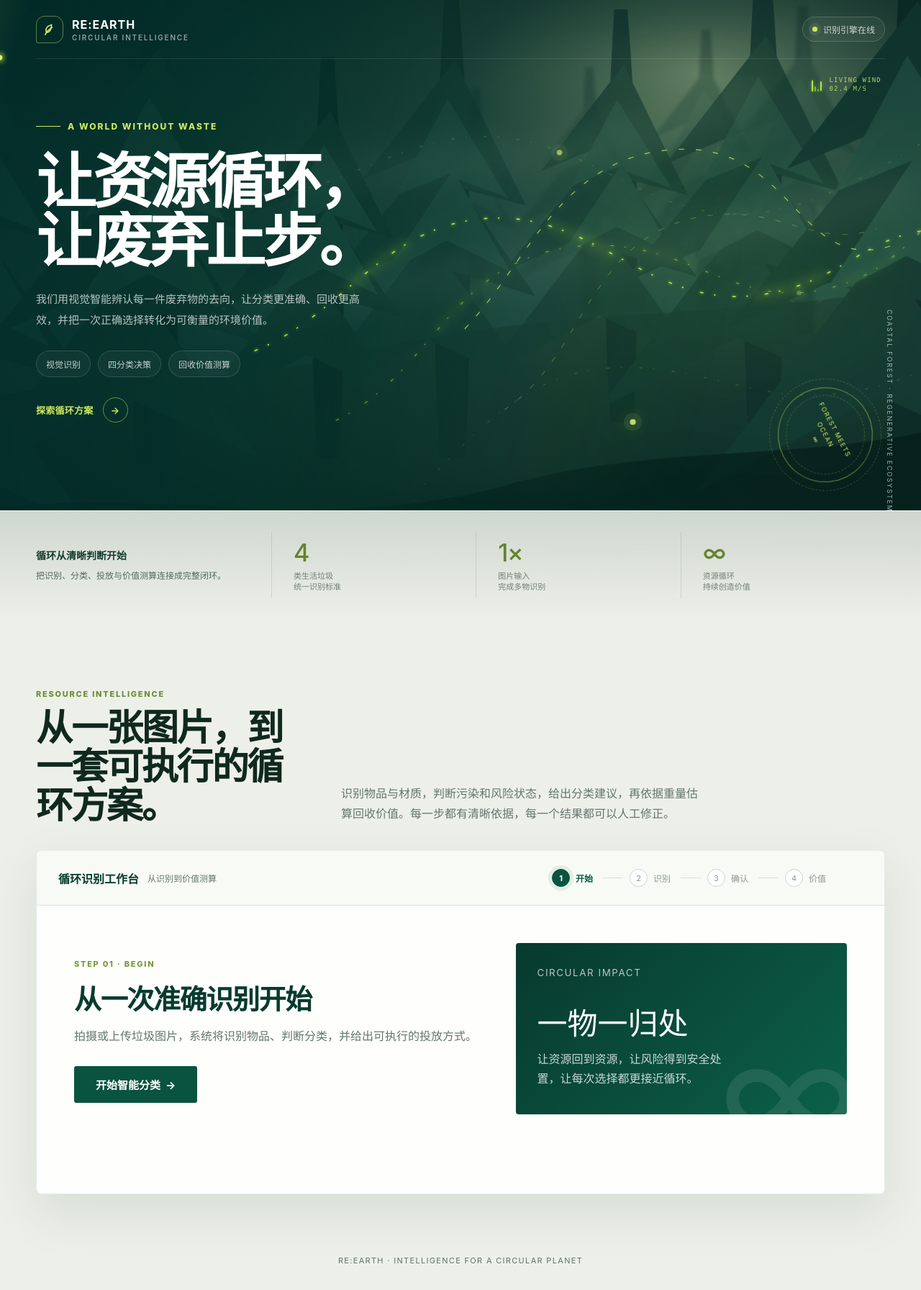
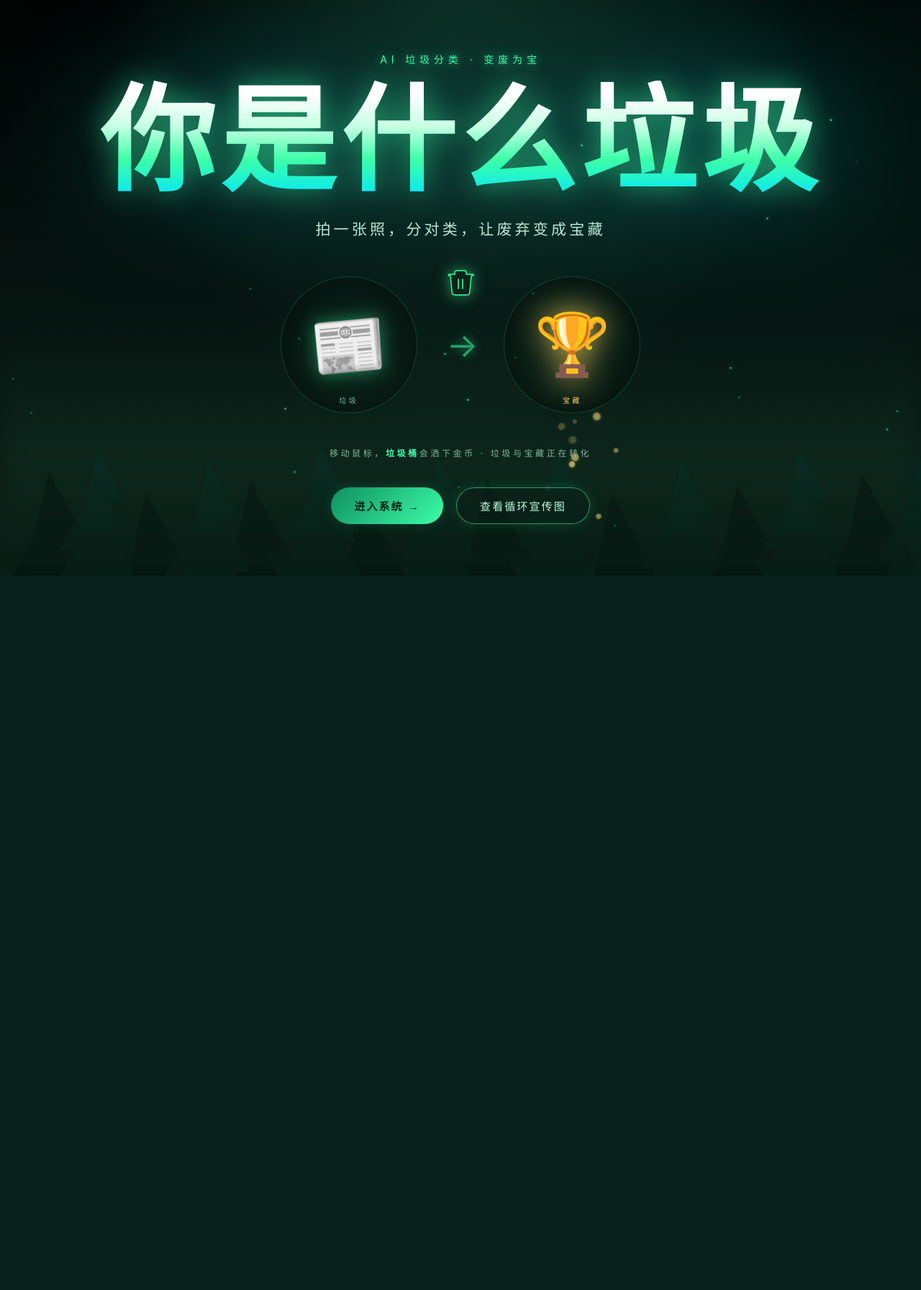
Before and after one commit to YureWright/GarbageLazy, a Flask app: page / in a window 1280 px wide. Shown: the whole page at 72% size. After the commit the page ends 800 px from the top, so only its background shows below. Run offline with Flask 3, Linux system fonts and the light colour scheme.

```diff
--- a/app.py
+++ b/app.py
@@ -26,7 +26,20 @@ except Exception as e:
 
 @app.route("/")
 def index():
+    """宣传海报页，作为系统入口"""
+    return render_template("promo.html")
+
+
+@app.route("/app")
+def app_index():
+    """主应用"""
     return render_template("index.html")
+
+
+@app.route("/promo")
+def promo():
+    """宣传落地页（直达）"""
+    return render_template("promo.html")
 
 
 @app.route("/api/classify", methods=["POST"])
--- a/config.py
+++ b/config.py
@@ -1,2 +1,2 @@
-API_KEY = "sk-"
+API_KEY = "sk-91e323fc87104d47a2b9dbb169691a70"
 MODEL = "qwen-vl-max"
--- a/templates/index.html
+++ b/templates/index.html
@@ -325,7 +325,7 @@
       <span class="brand-mark" aria-hidden="true"><svg viewBox="0 0 24 24" fill="none"><path d="M7.3 16.8c-2.6-4.2-.7-9 6.9-11.1-.1 6.8-2.5 10.5-6.9 11.1Z" stroke="currentColor" stroke-width="1.7"/><path d="M5 20c2.5-5.2 6-8.3 10.2-10.5" stroke="currentColor" stroke-width="1.7" stroke-linecap="round"/></svg></span>
       <span>RE:EARTH<small>CIRCULAR INTELLIGENCE</small></span>
     </div>
-    <div class="nav-right"><span class="system-status"><i class="status-dot"></i>识别引擎在线</span></div>
+    <div class="nav-right"><span class="system-status"><i class="status-dot"></i>识别引擎在线</span><a class="admin-link" href="/">返回宣传页</a></div>
   </nav>
   <div class="forest-layer" aria-hidden="true"><div class="forest-image"></div></div>
   <div class="forest-mist" aria-hidden="true"></div>
--- /dev/null
+++ b/templates/promo.html
@@ -0,0 +1,306 @@
+<!DOCTYPE html>
+<html lang="zh-CN">
+<head>
+<meta charset="UTF-8">
+<meta name="viewport" content="width=device-width, initial-scale=1">
+<title>你是什么垃圾 · 变废为宝</title>
+<style>
+  * { margin: 0; padding: 0; box-sizing: border-box; cursor: none; }
+  html, body { height: 100%; }
+  body {
+    font-family: "Inter", "PingFang SC", "Microsoft YaHei", sans-serif;
+    background: #040b09; color: #eafff5; overflow: hidden;
+    user-select: none;
+  }
+
+  /* ===== 黑森林背景 ===== */
+  .sky {
+    position: fixed; inset: 0; z-index: 0; pointer-events: none;
+    background:
+      radial-gradient(ellipse at 50% -10%, rgba(26, 92, 70, .5), transparent 55%),
+      radial-gradient(ellipse at 85% 20%, rgba(0, 200, 170, .08), transparent 40%),
+      linear-gradient(#010403 0%, #061410 55%, #0b2017 100%);
+  }
+  .trees { position: fixed; inset: auto 0 0 0; z-index: 1; height: 58vh; pointer-events: none; }
+  .mist {
+    position: fixed; inset: auto 0 0 0; z-index: 2; height: 46vh; pointer-events: none;
+    background: linear-gradient(transparent, rgba(90, 255, 190, .05) 55%, rgba(8, 26, 20, .92));
+    filter: blur(14px);
+  }
+  .firefly-wrap { position: fixed; inset: 0; z-index: 1; pointer-events: none; overflow: hidden; }
+  .firefly {
+    position: absolute; width: 3px; height: 3px; border-radius: 50%;
+    background: #7dffcf; box-shadow: 0 0 8px #3dffa8, 0 0 18px rgba(61, 255, 168, .6);
+    opacity: 0; animation: firefly var(--t) linear infinite;
+  }
+  @keyframes firefly {
+    0% { opacity: 0; transform: translate(0, 0) scale(.6); }
+    10% { opacity: .9; }
+    50% { opacity: .5; transform: translate(var(--dx), var(--dy)) scale(1); }
+    90% { opacity: .8; }
+    100% { opacity: 0; transform: translate(calc(var(--dx) * 1.6), calc(var(--dy) * 1.6)) scale(.4); }
+  }
+
+  canvas#fx { position: fixed; inset: 0; z-index: 3; pointer-events: none; }
+
+  /* ===== 中央内容 ===== */
+  .content {
+    position: relative; z-index: 4; height: 100vh;
+    display: flex; flex-direction: column; align-items: center; justify-content: center;
+    text-align: center; padding: 0 5vw;
+  }
+  .eyebrow {
+    letter-spacing: .42em; font-size: clamp(11px, 1.3vw, 14px); color: #3dffa8;
+    text-transform: uppercase; margin-bottom: 20px;
+    text-shadow: 0 0 14px rgba(61, 255, 168, .7);
+  }
+  h1 {
+    font-size: clamp(56px, 12.5vw, 176px); font-weight: 900; line-height: 1.04;
+    letter-spacing: .045em;
+    background: linear-gradient(180deg, #ffffff 12%, #c8ffe4 38%, #3dffa8 66%, #00e5ff);
+    -webkit-background-clip: text; background-clip: text; color: transparent;
+    filter: drop-shadow(0 0 16px rgba(61, 255, 168, .5)) drop-shadow(0 0 70px rgba(0, 229, 255, .28));
+    animation: h1breathe 5.5s ease-in-out infinite;
+  }
+  @keyframes h1breathe {
+    50% { filter: drop-shadow(0 0 30px rgba(61, 255, 168, .75)) drop-shadow(0 0 110px rgba(0, 229, 255, .42)); }
+  }
+  .sub { margin-top: 24px; font-size: clamp(14px, 1.9vw, 21px); color: #bfe8d6; letter-spacing: .2em; }
+
+  /* ===== 垃圾变宝藏 ===== */
+  .transform {
+    margin-top: 52px; display: flex; align-items: center; gap: clamp(18px, 3vw, 40px);
+  }
+  .slot {
+    width: clamp(118px, 17vw, 190px); height: clamp(118px, 17vw, 190px);
+    border-radius: 50%; display: grid; place-items: center; font-size: clamp(50px, 7vw, 84px);
+    border: 1px solid rgba(61, 255, 168, .16); background: rgba(10, 34, 25, .35);
+    position: relative; overflow: hidden; box-shadow: inset 0 0 40px rgba(0, 0, 0, .5);
+  }
+  .slot .icon { transition: transform .3s, filter .3s; }
+  .slot.garbage .icon { animation: wobble 1.7s ease-in-out infinite; filter: drop-shadow(0 0 12px rgba(61, 255, 168, .5)); }
+  .slot.treasure .icon { animation: floaty 1.6s ease-in-out infinite; filter: drop-shadow(0 0 22px rgba(255, 215, 94, .85)); }
+  @keyframes wobble { 0%, 100% { transform: rotate(-7deg); } 50% { transform: rotate(7deg); } }
+  @keyframes floaty { 50% { transform: translateY(-12px) scale(1.07); } }
+  .slot .label {
+    position: absolute; bottom: 10px; left: 0; right: 0; text-align: center;
+    font-size: 10px; letter-spacing: .34em; color: #7fb8a0; text-transform: uppercase;
+  }
+  .slot.treasure .label { color: #ffd75e; }
+  .flash {
+    position: absolute; inset: -30%; border-radius: 50%; pointer-events: none; opacity: 0;
+    background: radial-gradient(circle, rgba(255,255,255,.95), rgba(255,215,94,.55) 40%, transparent 72%);
+  }
+  .flash.on { animation: flashAnim .55s ease-out; }
+  @keyframes flashAnim { 0% { opacity: 0; } 28% { opacity: .95; } 100% { opacity: 0; } }
+  .t-arrow { font-size: clamp(26px, 4vw, 46px); color: #3dffa8; opacity: .9; animation: arrowPulse 1.15s ease-in-out infinite; text-shadow: 0 0 14px rgba(61,255,168,.8); }
+  @keyframes arrowPulse { 50% { opacity: .3; transform: translateX(5px); } }
+
+  .hint { margin-top: 46px; font-size: 12px; letter-spacing: .3em; color: #7fb8a0; }
+  .hint b { color: #3dffa8; font-weight: 600; }
+
+  /* ===== 入口按钮 ===== */
+  .cta { margin-top: 40px; display: flex; gap: 18px; flex-wrap: wrap; justify-content: center; }
+  .cta .btn {
+    padding: 14px 32px; border-radius: 999px; font-size: 15px; letter-spacing: .14em;
+    text-decoration: none; cursor: pointer; transition: .25s; border: 1px solid rgba(61,255,168,.55);
+    color: #b9ffe2; background: rgba(10, 34, 25, .4); box-shadow: 0 0 18px rgba(61,255,168,.15);
+  }
+  .cta .btn:hover { background: rgba(61,255,168,.16); box-shadow: 0 0 30px rgba(61,255,168,.55); transform: translateY(-2px); }
+  .cta .btn.primary { background: linear-gradient(135deg, #0f8f60, #3dffa8); color: #03271a; border: none; font-weight: 700; }
+  .cta .btn.primary:hover { box-shadow: 0 0 36px rgba(61,255,168,.75); }
+
+  /* ===== 图片弹窗 ===== */
+  .modal { position: fixed; inset: 0; z-index: 7; display: none; place-items: center; background: rgba(0,0,0,.84); backdrop-filter: blur(6px); }
+  .modal.open { display: grid; }
+  .modal img { max-width: 92vw; max-height: 88vh; border-radius: 12px; box-shadow: 0 0 60px rgba(61,255,168,.28); }
+  .modal .close { position: absolute; top: 16px; right: 24px; font-size: 36px; color: #3dffa8; cursor: pointer; line-height: 1; }
+
+  /* ===== 垃圾桶光标 ===== */
+  #trash {
+    position: fixed; left: 0; top: 0; z-index: 6; pointer-events: none;
+    width: 44px; height: 44px; will-change: transform;
+    display: grid; place-items: center; filter: drop-shadow(0 0 10px rgba(61, 255, 168, .55));
+  }
+  #trash svg { width: 100%; height: 100%; }
+</style>
+</head>
+<body>
+  <div class="sky"></div>
+  <svg class="trees" viewBox="0 0 1440 480" preserveAspectRatio="xMidYMax slice" aria-hidden="true">
+    <defs>
+      <g id="pine">
+        <path d="M0 0l24 44h-14l22 40h-13l20 34h-17l14 24-36 26-36-26 14-24h-17l20-34h-13l22-40z"/>
+      </g>
+    </defs>
+    <g fill="#03120d" opacity=".92">
+      <use href="#pine" transform="translate(70 330) scale(2.1)"/>
+      <use href="#pine" transform="translate(210 360) scale(2.6)"/>
+      <use href="#pine" transform="translate(360 345) scale(2.3)"/>
+      <use href="#pine" transform="translate(520 365) scale(2.8)"/>
+      <use href="#pine" transform="translate(700 340) scale(2.4)"/>
+      <use href="#pine" transform="translate(880 362) scale(2.7)"/>
+      <use href="#pine" transform="translate(1060 350) scale(2.4)"/>
+      <use href="#pine" transform="translate(1240 335) scale(2.2)"/>
+      <use href="#pine" transform="translate(1370 360) scale(2.6)"/>
+    </g>
+    <g fill="#06231a" opacity=".9">
+      <use href="#pine" transform="translate(140 300) scale(1.7)"/>
+      <use href="#pine" transform="translate(300 315) scale(1.9)"/>
+      <use href="#pine" transform="translate(460 295) scale(1.6)"/>
+      <use href="#pine" transform="translate(630 310) scale(1.8)"/>
+      <use href="#pine" transform="translate(800 300) scale(1.65)"/>
+      <use href="#pine" transform="translate(980 312) scale(1.85)"/>
+      <use href="#pine" transform="translate(1150 298) scale(1.7)"/>
+      <use href="#pine" transform="translate(1320 308) scale(1.8)"/>
+    </g>
+  </svg>
+  <div class="firefly-wrap" id="fireflies"></div>
+  <div class="mist"></div>
+  <canvas id="fx"></canvas>
+
+  <div class="content">
+    <div class="eyebrow">AI 垃圾分类 · 变废为宝</div>
+    <h1>你是什么垃圾</h1>
+    <div class="sub">拍一张照，分对类，让废弃变成宝藏</div>
+    <div class="transform">
+      <div class="slot garbage" id="slotG">
+        <span class="flash" id="flashG"></span>
+        <span class="icon" id="iconG">🥤</span>
+        <span class="label">垃圾</span>
+      </div>
+      <div class="t-arrow">→</div>
+      <div class="slot treasure" id="slotT">
+        <span class="flash" id="flashT"></span>
+        <span class="icon" id="iconT">💰</span>
+        <span class="label">宝藏</span>
+      </div>
+    </div>
+    <div class="hint">移动鼠标，<b>垃圾桶</b>会洒下金币 · 垃圾与宝藏正在转化</div>
+    <div class="cta">
+      <button class="btn primary" onclick="location.href='/app'">进入系统 →</button>
+      <button class="btn" onclick="showPic()">查看循环宣传图</button>
+    </div>
+  </div>
+
+  <!-- 循环宣传图弹窗 -->
+  <div class="modal" id="picModal" onclick="hidePic()">
+    <span class="close">×</span>
+    <img src="/static/images/循环宣传图.png" alt="循环宣传图">
+  </div>
+
+  <div id="trash" aria-hidden="true">
+    <svg viewBox="0 0 44 44" fill="none">
+      <path d="M14 11V9a3 3 0 0 1 3-3h10a3 3 0 0 1 3 3v2h9a1 1 0 0 1 0 2h-2l-2.2 23a4 4 0 0 1-4 3.7H14.2a4 4 0 0 1-4-3.7L8 13H6a1 1 0 0 1 0-2h9z" fill="#0a241c" stroke="#3dffa8" stroke-width="1.4"/>
+      <path d="M19 18v13M25 18v13" stroke="#3dffa8" stroke-width="1.6" stroke-linecap="round"/>
+    </svg>
+  </div>
+
+<script>
+(() => {
+  const TRASH_ITEMS = ["🥤", "🍾", "🥫", "📦", "🗑️", "🛍️", "🧴", "📰"];
+  const TREASURES  = ["💰", "💎", "🪙", "✨", "🏆", "🪙", "💎", "💰"];
+
+  /* ===== 宣传图弹窗 ===== */
+  window.showPic = () => document.getElementById("picModal").classList.add("open");
+  window.hidePic = () => document.getElementById("picModal").classList.remove("open");
+
+  /* ===== 萤火虫 ===== */
+  const fw = document.getElementById("fireflies");
+  for (let i = 0; i < 26; i++) {
+    const f = document.createElement("i");
+    f.className = "firefly";
+    f.style.left = Math.random() * 100 + "%";
+    f.style.top  = 15 + Math.random() * 75 + "%";
+    f.style.setProperty("--dx", (Math.random() * 160 - 80).toFixed(0) + "px");
+    f.style.setProperty("--dy", (Math.random() * 120 - 60).toFixed(0) + "px");
+    f.style.setProperty("--t", (6 + Math.random() * 9).toFixed(1) + "s");
+    f.style.animationDelay = (-Math.random() * 12).toFixed(1) + "s";
+    fw.appendChild(f);
+  }
+
+  /* ===== 画布：金币洒落 ===== */
+  const canvas = document.getElementById("fx");
+  const ctx = canvas.getContext("2d");
+  let W, H;
+  function resize() { W = canvas.width = innerWidth; H = canvas.height = innerHeight; }
+  resize(); addEventListener("resize", resize);
+
+  const coins = [];
+  function spawnCoin(x, y) {
+    if (coins.length > 260) return;
+    coins.push({
+      x: x + (Math.random() * 26 - 13), y: y + 6,
+      vx: (Math.random() * 1.6 - .8), vy: 1.2 + Math.random() * 2.2,
+      r: 3 + Math.random() * 4, rot: Math.random() * Math.PI * 2, vr: (Math.random() - .5) * .3,
+      life: 1, fade: .006 + Math.random() * .012
+    });
+  }
+
+  /* ===== 垃圾桶光标跟随 ===== */
+  const trash = document.getElementById("trash");
+  let mx = innerWidth / 2, my = innerHeight / 2, cx = mx, cy = my;
+  addEventListener("mousemove", e => {
+    mx = e.clientX; my = e.clientY;
+    if (Math.random() < .85) spawnCoin(mx, my);
+  });
+  function follow() {
+    cx += (mx - cx) * .28; cy += (my - cy) * .28;
+    trash.style.transform = `translate(${cx - 22}px, ${cy - 30}px)`;
+    requestAnimationFrame(follow);
+  }
+  follow();
+
+  function frame() {
+    ctx.clearRect(0, 0, W, H);
+    for (let i = coins.length - 1; i >= 0; i--) {
+      const c = coins[i];
+      c.x += c.vx; c.y += c.vy; c.rot += c.vr; c.life -= c.fade;
+      if (c.life <= 0) { coins.splice(i, 1); continue; }
+      ctx.save();
+      ctx.translate(c.x, c.y); ctx.rotate(c.rot);
+      ctx.globalAlpha = Math.max(c.life, 0);
+      const g = ctx.createRadialGradient(0, 0, 0, 0, 0, c.r * 2);
+      g.addColorStop(0, "rgba(255,245,190,1)");
+      g.addColorStop(.5, "rgba(255,215,94,.9)");
+      g.addColorStop(1, "rgba(255,170,40,0)");
+      ctx.fillStyle = g;
+      ctx.shadowColor = "rgba(255,215,94,.8)"; ctx.shadowBlur = 10;
+      ctx.beginPath(); ctx.arc(0, 0, c.r, 0, Math.PI * 2); ctx.fill();
+      ctx.restore();
+    }
+    requestAnimationFrame(frame);
+  }
+  frame();
+
+  /* ===== 垃圾 → 宝藏 循环 ===== */
+  const iconG = document.getElementById("iconG");
+  const iconT = document.getElementById("iconT");
+  const flashG = document.getElementById("flashG");
+  const flashT = document.getElementById("flashT");
+  const slotG = document.getElementById("slotG");
+  const slotT = document.getElementById("slotT");
+
+  function pick(arr) { return arr[(Math.random() * arr.length) | 0]; }
+
+  function cycle() {
+    iconG.textContent = pick(TRASH_ITEMS);
+    slotG.classList.add("garbage");
+    flashG.classList.remove("on"); void flashG.offsetWidth; flashG.classList.add("on");
+    setTimeout(() => {
+      flashT.classList.remove("on"); void flashT.offsetWidth; flashT.classList.add("on");
+      iconT.textContent = pick(TREASURES);
+      for (let i = 0; i < 10; i++) {
+        setTimeout(() => {
+          const rect = slotT.getBoundingClientRect();
+          spawnCoin(rect.left + rect.width / 2, rect.top + rect.height / 2);
+        }, i * 40);
+      }
+    }, 620);
+    setTimeout(cycle, 2400);
+  }
+  cycle();
+})();
+</script>
+</body>
+</html>
```
Also changed, not shown: ppt模版/图片1.png (deleted), static/images/循环宣传图.png (added).
